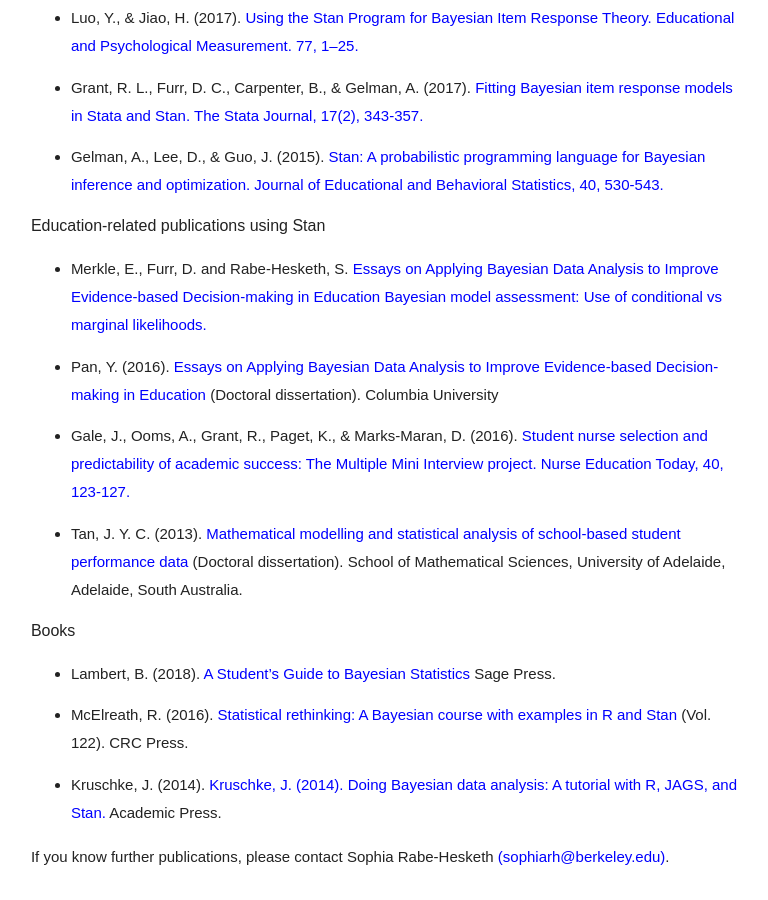
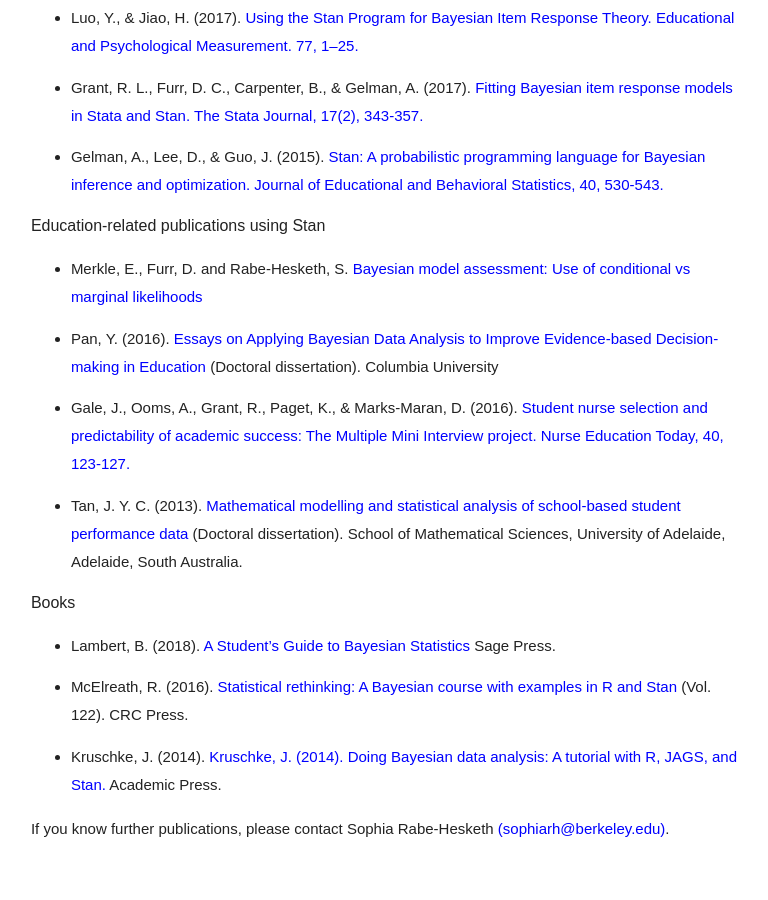
Before and after one commit to mitzimorris/education-stan.github.io, a Jekyll site: the page built from index.md, in a window 1280 px wide and 900 px high, scrolled down 1747 px. Shown: the whole window, without its empty margins (255-1023 px from the left). Built offline with Jekyll 4.4.1, drawn with Linux system fonts in a browser that asks for light colours; nearby versions of some CDN libraries.

Commit message:
Update index.md

```diff
--- a/index.md
+++ b/index.md
@@ -17,6 +17,7 @@
 </style>
 
 # Tutorials
+
 * [Two-Parameter Logistic Item Response Model](http://mc-stan.org/users/documentation/case-studies/tutorial_twopl.html) &nbsp; <small>[_(Abstract)_](http://mc-stan.org/users/documentation/case-studies.html#two-parameter-logistic-item-response-model)</small>
 
 # Case Studies
@@ -63,8 +64,9 @@
 <summary>Education-related publications using Stan</summary>
 
 <ul>
+
 <li><p><small> Merkle, E., Furr, D. and Rabe-Hesketh, S.  <A href="https://arxiv.org/abs/1802.04452
-">Essays on Applying Bayesian Data Analysis to Improve Evidence-based Decision-making in Education Bayesian model assessment: Use of conditional vs marginal likelihoods.</A></small></p></li>
+">Bayesian model assessment: Use of conditional vs marginal likelihoods</A></small></p></li>
 
 <li><p><small> Pan, Y. (2016). <A href="https://academiccommons.columbia.edu/catalog/ac:202821">Essays on Applying Bayesian Data Analysis to Improve Evidence-based Decision-making in Education</A> (Doctoral dissertation). Columbia University </small></p></li>
 
```
